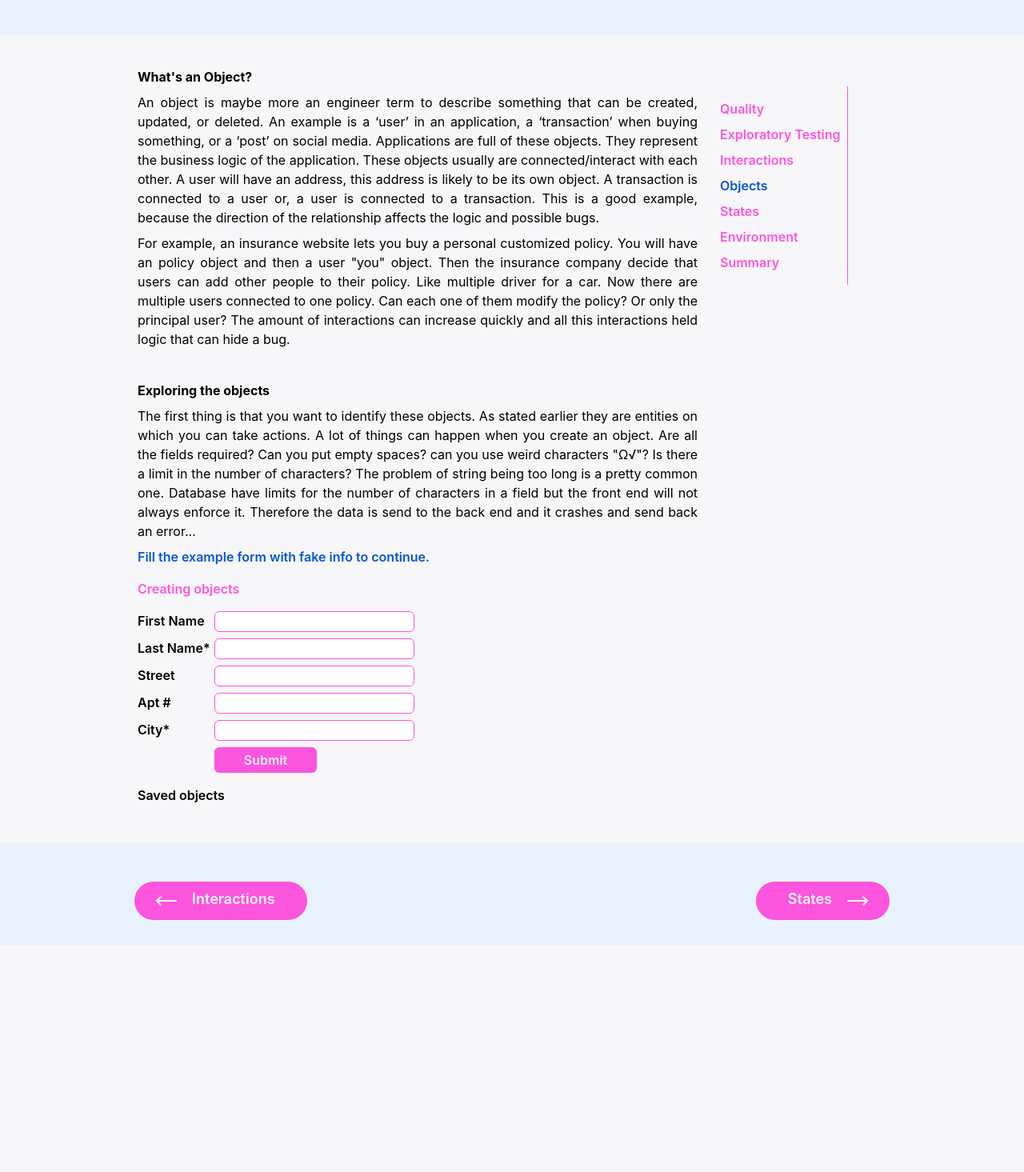
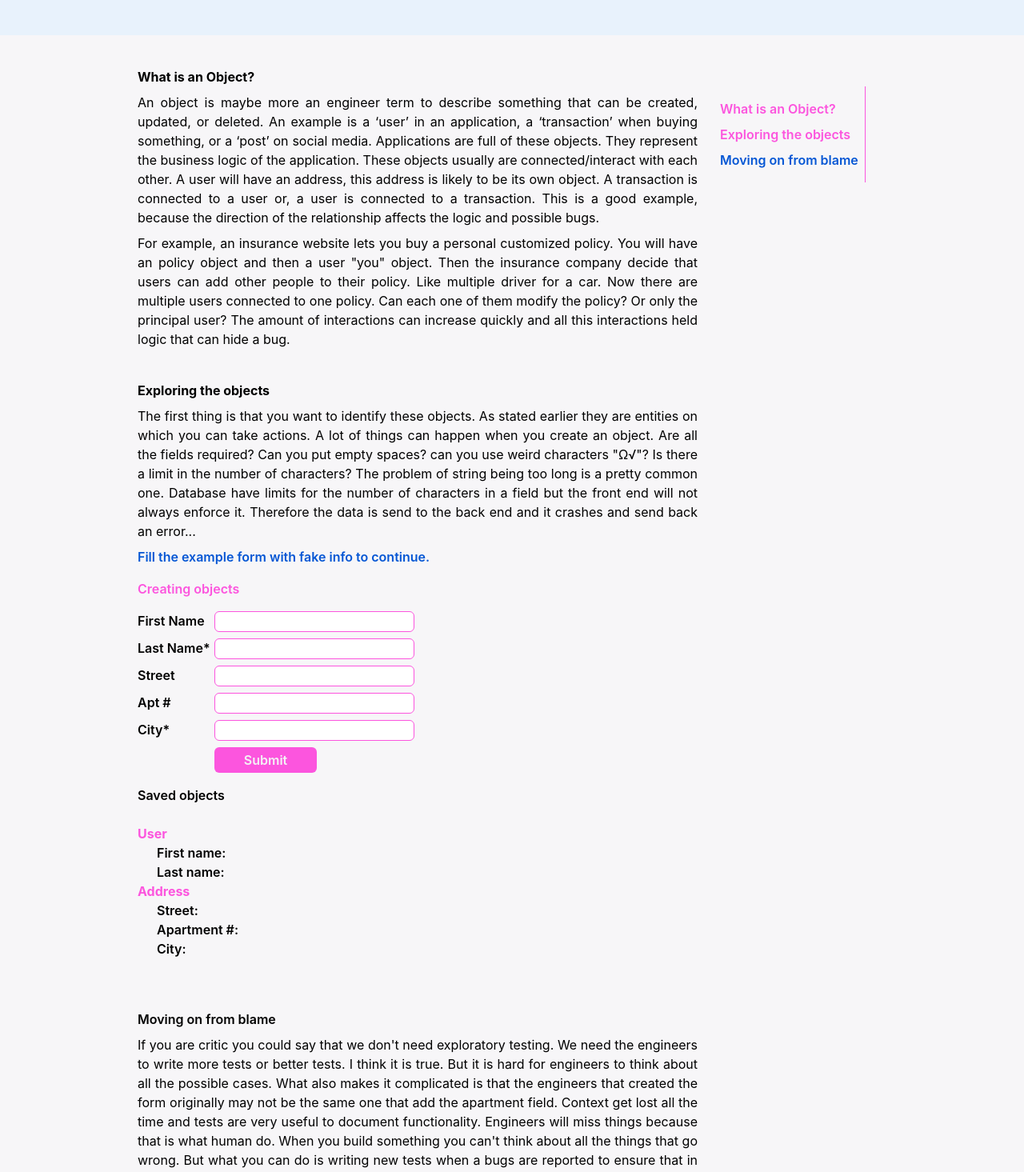
Before and after one commit to willot/Quality, a React (Create React App) app: page /objects in a window 1280 px wide. Shown: the part 360-1825 px from the top of the page at 80% size. Before the commit the page ends 1542 px from the top, so only its background shows below. Built offline with nearby package versions, Linux system fonts and the light colour scheme.

Commit message:
keep working on side section for each page

```diff
--- a/src/components/PageTitle.tsx
+++ b/src/components/PageTitle.tsx
@@ -9,7 +9,7 @@ type PageTitleProps={
 export const PageTitle = ({pageButtonFlow, firstButton=true}:PageTitleProps) => {
     return (
 
-        <section className="px-4 text-left w-full py-28 md:w-10/12 lg:w-9/12 xl:w8/12 2xl:w-7/12">
+        <section className="px-4 text-left w-full py-28 md:w-10/12 lg:w-9/12 xl:w7/12 2xl:w-5/12">
             <h1 className="text-4xl text-left font-medium pb-5 text-pink">{pageButtonFlow.title}</h1>
             <p className="pb-8">{pageButtonFlow.subTitle}</p>
             <nav className="flex flex-col w-max justify-items-start sm:flex-row sm:items-center sm:space-x-4">
--- a/src/hooks/ShowSectionHook.tsx
+++ b/src/hooks/ShowSectionHook.tsx
@@ -1,6 +1,6 @@
 import {useEffect, useRef} from "react";
 
-export const ShowSectionHook = (clickedSection: boolean, setIsClickedSection: (value: boolean) => void, setIdVisible: (value: string) => void, window: Window, lastSectionId: string) => {
+export const ShowSectionHook = (clickedSection: boolean, setIsClickedSection: (value: boolean) => void, setIdVisible: (value: string) => void, window: Window, lastSectionId: string, firstId?: string) => {
 
 
     const ref = useRef(null);
@@ -21,10 +21,14 @@ export const ShowSectionHook = (clickedSection: boolean, setIsClickedSection: (v
             lastScrollY = scrollY > 0 ? scrollY : 0;
 
             const bottom = Math.ceil(window.innerHeight + window.scrollY) >= document.documentElement.scrollHeight
+            const top = window.scrollY;
 
             if (bottom && lastSectionId !=="") {
                 setIdVisible(lastSectionId);
+            }
 
+            if (top === 0 && firstId) {
+                setIdVisible(firstId);
             }
         };
 
--- a/src/pages/Entities.tsx
+++ b/src/pages/Entities.tsx
@@ -2,6 +2,7 @@ import {useLocation} from "react-router-dom";
 import {EntitiesForm} from "../components/EntitiesForm";
 import {useEffect, useState} from "react";
 import {LayoutWrapper} from "../components/LayoutWrapper";
+import {ShowSectionHook} from "../hooks/ShowSectionHook";
 
 export type User = {
     firstName?: string;
@@ -14,7 +15,12 @@ export type User = {
 export const Entities = () => {
     const [entity, setEntity] = useState<User>();
     const [idVisible, setIdVisible] = useState("");
-    const [, setIsClickedSection] = useState(false)
+    const [clickedSection, setIsClickedSection] = useState(false)
+
+    const ref1 = ShowSectionHook(clickedSection, setIsClickedSection, setIdVisible, window, "Moving-on-from-blame");
+    const ref2 = ShowSectionHook(clickedSection, setIsClickedSection, setIdVisible, window, "");
+    const ref3 = ShowSectionHook(clickedSection, setIsClickedSection, setIdVisible, window, "");
+
 
     const {pathname} = useLocation();
     useEffect(() => {
@@ -24,10 +30,10 @@ export const Entities = () => {
 
     return (
         <section className="bg-white-bg flex flex-row justify-center w-full">
-            <LayoutWrapper page="entities"  currentSection={idVisible} setCurrentSection={setIdVisible}
+            <LayoutWrapper page="entities" currentSection={idVisible} setCurrentSection={setIdVisible}
                            setIsClickedSection={setIsClickedSection}>
                 <section className="bg-white-bg h-full text-black text-justify py-10 px-1">
-                    <h2 className="font-bold pb-2">What's an Object?</h2>
+                    <h2 className="font-bold pb-2" ref={ref1.ref} id="What-is-an-Object?">What is an Object?</h2>
                     <p>An object is maybe more an engineer term to describe something that can be created, updated, or
                         deleted. An example is a ‘user’ in an application, a ‘transaction’ when buying something, or a
                         ‘post’ on social media. Applications are full of these objects. They represent the business
@@ -48,7 +54,8 @@ export const Entities = () => {
                         logic that can hide a bug.
                     </p>
                     <section className="pt-10">
-                        <h2 className="font-bold pb-2">Exploring the objects</h2>
+                        <h2 className="font-bold pb-2" id="Exploring-the-objects" ref={ref2.ref}>Exploring the
+                            objects</h2>
                         <p className="pb-2">The first thing is that you want to identify these objects. As stated
                             earlier
                             they are entities on which you can take actions. A lot of things can happen when you create
@@ -62,29 +69,31 @@ export const Entities = () => {
                             send back an error... </p>
                         <p className="pb-4 font-semibold text-blue">Fill the example form with fake info to
                             continue.</p>
-                        <h3 className="text-pink font-semibold pb-4">Creating objects</h3>
+                        <h3 className="text-pink font-semibold pb-4" id="Creating objects" ref={ref3.ref}>Creating
+                            objects</h3>
                         <EntitiesForm setEntity={setEntity}/>
                         <section className="pt-4">
-                            <p className="font-semibold pb-2">Saved objects</p>
+                            <p className="font-semibold pb-6">Saved objects</p>
+                            <section className="pb-6">
+                                <p className="font-bold text-pink">User</p>
+                                <p className="pl-6 text-blue"><span
+                                    className="font-semibold text-black">First name:</span> {entity ? entity.firstName : ""}
+                                </p>
+                                <p className="pl-6 text-blue"><span
+                                    className="font-semibold text-black">Last name:</span> {entity ? entity.lastName : ""}
+                                </p>
+                                <p className="font-bold text-pink">Address</p>
+                                <p className="pl-6 text-blue"><span
+                                    className="font-semibold text-black">Street:</span> {entity ? entity.street : ""}
+                                </p>
+                                <p className="pl-6 text-blue"><span
+                                    className="font-semibold text-black">Apartment #:</span> {entity ? entity.apt : ""}
+                                </p>
+                                <p className="pl-6 text-blue"><span
+                                    className="font-semibold text-black">City:</span> {entity ? entity.city : ""}</p>
+                            </section>
                             {entity && (
                                 <>
-                                    <section>
-                                        <p className="font-bold text-pink">User</p>
-                                        <p className="pl-6 text-blue"><span
-                                            className="font-semibold text-black">First name:</span> {entity.firstName}
-                                        </p>
-                                        <p className="pl-6 text-blue"><span
-                                            className="font-semibold text-black">Last name:</span> {entity.lastName}</p>
-                                        <p className="font-bold text-pink">Address</p>
-                                        <p className="pl-6 text-blue"><span
-                                            className="font-semibold text-black">Street:</span> {entity.street}
-                                        </p>
-                                        <p className="pl-6 text-blue"><span
-                                            className="font-semibold text-black">Apartment #:</span> {entity.apt}
-                                        </p>
-                                        <p className="pl-6 text-blue"><span
-                                            className="font-semibold text-black">City:</span> {entity.city}</p>
-                                    </section>
                                     <section className="pt-2">
                                         <p>We have one form but we can see that we created two separated objects. One
                                             user
@@ -170,11 +179,16 @@ export const Entities = () => {
                                             giving you a correct error. But this go against what the user want to do. It
                                             is a case where the acceptance criteria are wrong. </p>
                                     </section>
-                                    <h2 className="font-semibold pb-2">Moving on from blame</h2>
+                                </>
+                            )}
+                            <section className="pb-10">
+                                <h2 className="font-semibold pb-2 pt-10" id="Moving-on-from-blame" ref={ref3.ref}>Moving
+                                    on from blame</h2>
                                 <p>If you are critic you could say that we don't need exploratory
                                     testing. We need the engineers
                                     to write more tests or better tests. I think it is true. But it is hard for
-                                        engineers to think about all the possible cases. What also makes it complicated is that
+                                    engineers to think about all the possible cases. What also makes it complicated is
+                                    that
                                     the engineers that created the form originally may not be the same one that add
                                     the apartment field. Context get lost all the
                                     time and tests are very useful to document functionality. Engineers will miss
@@ -183,8 +197,7 @@ export const Entities = () => {
                                     when a bugs are reported to ensure that in the future this bug doesn't happen
                                     again. For example someone found the bug that white space should be trim when
                                     submitting data. You can easily write a unit test for it and move on.</p>
-                                </>
-                            )}
+                            </section>
                         </section>
                     </section>
                 </section>
--- a/src/pages/Interactions.tsx
+++ b/src/pages/Interactions.tsx
@@ -9,7 +9,7 @@ export const Interactions = () => {
     const [idVisible, setIdVisible] = useState("");
     const [clickedSection, setIsClickedSection] = useState(false);
 
-    const ref1 = ShowSectionHook(clickedSection, setIsClickedSection, setIdVisible, window, "");
+    const ref1 = ShowSectionHook(clickedSection, setIsClickedSection, setIdVisible, window, "Use-your-keyboard", "Play-with-the-URL" );
     const ref2 = ShowSectionHook(clickedSection, setIsClickedSection, setIdVisible, window, "");
 
 
@@ -77,8 +77,8 @@ export const Interactions = () => {
                             a
                             huge impact on your interaction with an application. These are examples of what can go wrong
                             when using a keyboard.</p>
-                        <section className="pt-4">
-                            <h3 className="font-medium">Let's play with tabbing. Try to tab through these buttons.</h3>
+                        <section className="pt-16 pb-10">
+                            <h3 className="font-medium text-pink">Let's play with tabbing. Try to tab through these buttons.</h3>
                             <section
                                 className="grid grid-rows-2 grid-flow-col justify-items-center md:grid-rows-1 pt-4">
                                 <button tabIndex={0}
@@ -101,7 +101,7 @@ export const Interactions = () => {
                             <p>As you can see, the ordering of the buttons is not right. This is a common issue. The
                                 tabbing ordering doesn't follow the expected application flow.</p>
 
-                            <p className="pt-6">Let's look at another example. Click or tab on the button you think is
+                            <p className="pt-16 font-medium text-pink">Let's look at another example. Click or tab on the button you think is
                                 correct.</p>
                             <section
                                 className="grid grid-rows-2 grid-flow-col justify-items-center md:grid-rows-1 pt-4">
@@ -139,9 +139,7 @@ export const Interactions = () => {
                             <section className="text-blue font-semibold">
                                 {buttonMessage()}
                             </section>
-
                         </section>
-
                     </section>
                 </section>
             </LayoutWrapper>
--- a/src/pages/States.tsx
+++ b/src/pages/States.tsx
@@ -2,12 +2,17 @@ import {useLocation} from "react-router-dom";
 import Xarrow, {Xwrapper} from "react-xarrows";
 import {LayoutWrapper} from "../components/LayoutWrapper";
 import {useEffect, useState} from "react";
+import {ShowSectionHook} from "../hooks/ShowSectionHook";
 
 
 export const States = () => {
     const { pathname } = useLocation();
     const [idVisible, setIdVisible] = useState("");
-    const [, setIsClickedSection] = useState(false);
+    const [clickedSection, setIsClickedSection] = useState(false);
+
+    const ref1 = ShowSectionHook(clickedSection, setIsClickedSection, setIdVisible, window, "Hot-take");
+    const ref2 = ShowSectionHook(clickedSection, setIsClickedSection, setIdVisible, window, "");
+    const ref3 = ShowSectionHook(clickedSection, setIsClickedSection, setIdVisible, window, "");
 
     useEffect(() => {
         document.title = 'Exploratory Testing-States';
@@ -19,7 +24,7 @@ export const States = () => {
             <LayoutWrapper page="states" currentSection={idVisible} setCurrentSection={setIdVisible}
                            setIsClickedSection={setIsClickedSection}>
                 <section className="bg-white-bg h-full text-black text-justify py-10 px-1">
-                    <h2 className="pb-2 font-semibold">What's a state?</h2>
+                    <h2 className="pb-2 font-semibold" id="What-is-a-state?" ref={ref1.ref}>What is a state?</h2>
                     <p>Weird bugs are often caused by action happening at time where they should not. They are usually
                         the
                         bugs that are hard to reproduce or even to understand.
@@ -40,7 +45,7 @@ export const States = () => {
                         running at once. Clearly it got in a weird state that it was not suppose to. This highlight that
                         some time you can get in weird cases when transition are not handle correctly.</p>
                     <section>
-                        <h2 className="font-semibold pt-4 pb-2">Example</h2>
+                        <h2 className="font-semibold pt-4 pb-2" id="Example" ref={ref2.ref}>Example</h2>
                         <p>Let's take the example of a real library. A user enter the building.
                             Everybody
                             can
@@ -104,7 +109,7 @@ export const States = () => {
                                 available
                                 and checked out
                                 is an area that I would focus on.</p>
-                            <h2 className="font-semibold pt-4 pb-2">Lets imagine some scenarios:</h2>
+                            <h3 className="font-medium pt-4 pb-2">Lets imagine some scenarios:</h3>
                             <ul>
                                 <li>-If a user place a book in a cart but don't check it out yet. Can another user try
                                     to put the book in their cart?
@@ -120,7 +125,7 @@ export const States = () => {
                         </section>
                     </section>
                     <section className="pt-4">
-                        <h2 className="pb-2 font-semibold">Hot take</h2>
+                        <h2 className="pb-2 font-semibold" id="Hot-take" ref={ref3.ref}>Hot take</h2>
                         <p>These kind of tests are hard to automatize. You can write an end to end test for the process
                             of
                             checking out books. But you can't write a test for every possible scenario. End to end tests
```
Also changed, not shown: src/components/LayoutWrapper.tsx (+14 -4 lines). Lines whose indentation alone changed are shown as unchanged.
